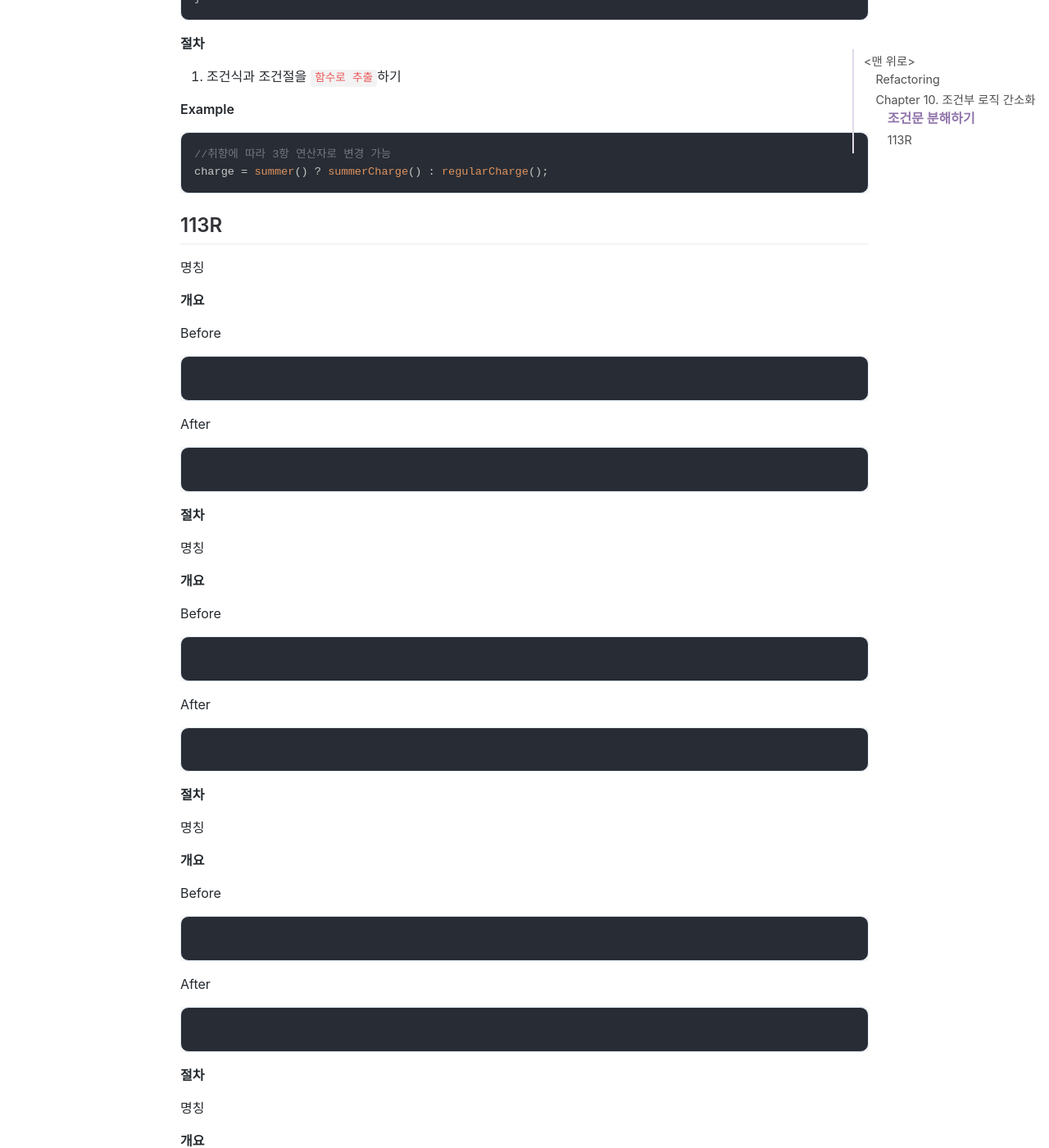
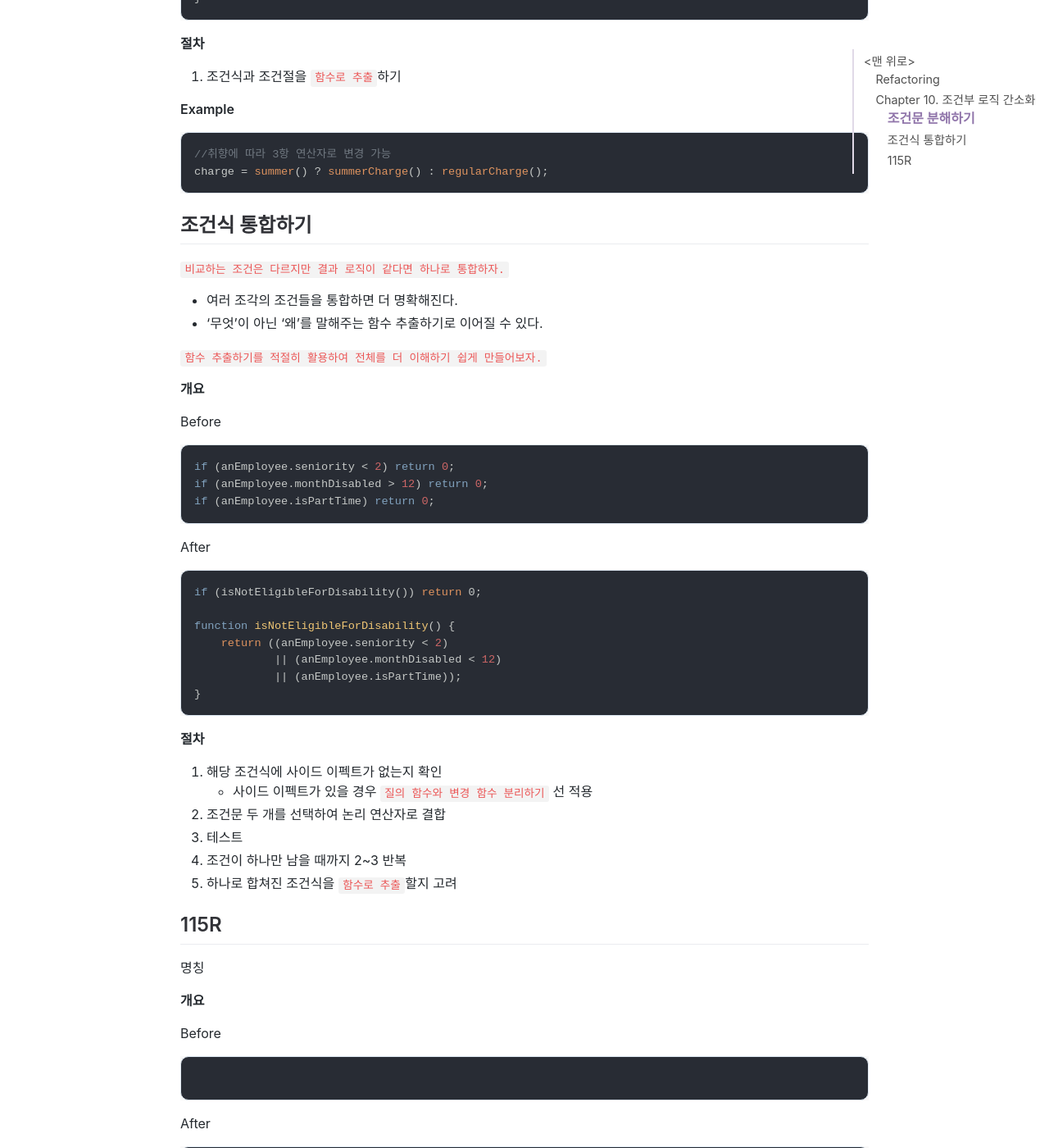
Before and after one commit to jihunparkme/jihunparkme.github.io, a Jekyll site: the page built from _posts/2021-11-27-Refactoring-10.md, in a window 1280 px wide and 1400 px high, scrolled down 1666 px. Shown: the whole window at 82% size. Built offline with Jekyll 4.4.1, drawn with Linux system fonts in a browser that asks for light colours; nearby versions of some CDN libraries; comment, search, counter and statistics services are not loaded; some of the changed text lies outside the part shown.

Commit message:
[Refactoring] 조건식 통합하기

````diff
--- a/_posts/2021-11-27-Refactoring-10.md
+++ b/_posts/2021-11-27-Refactoring-10.md
@@ -26,9 +26,9 @@ Before
 
 ```javascript
 if (!aDate.isBefore(plan.summerStart) && !aDate.isAfter(plan.summerEnd)) {
-  charge = quantity * plan.summerRate;
+    charge = quantity * plan.summerRate;
 } else {
-  charge = quantity * plan.regularRate + plan.regularServiceCharge;
+    charge = quantity * plan.regularRate + plan.regularServiceCharge;
 }
 ```
 
@@ -36,21 +36,21 @@ After
 
 ```javascript
 if (summer()) {
-  charge = summerCharge();
+    charge = summerCharge();
 } else {
-  charge = regularCharge();
+    charge = regularCharge();
 }
 
 function summer() {
-  return !aDate.isBefore(plan.summerStart) && !aDate.isAfter(plan.summerEnd);
+    return !aDate.isBefore(plan.summerStart) && !aDate.isAfter(plan.summerEnd);
 }
 
 function summerCharge() {
-  return quantity * plan.summerRate;
+    return quantity * plan.summerRate;
 }
 
 function regularCharge() {
-  return quantity * plan.regularRate + plan.regularServiceCharge;
+    return quantity * plan.regularRate + plan.regularServiceCharge;
 }
 ```
 
@@ -65,7 +65,47 @@ function regularCharge() {
 charge = summer() ? summerCharge() : regularCharge();
 ```
 
-## 113R
+## 조건식 통합하기
+
+`비교하는 조건은 다르지만 결과 로직이 같다면 하나로 통합하자.`
+
+- 여러 조각의 조건들을 통합하면 더 명확해진다.
+- '무엇'이 아닌 '왜'를 말해주는 함수 추출하기로 이어질 수 있다.
+
+`함수 추출하기를 적절히 활용하여 전체를 더 이해하기 쉽게 만들어보자.`
+
+**개요**
+
+Before
+
+```javascript
+if (anEmployee.seniority < 2) return 0;
+if (anEmployee.monthDisabled > 12) return 0;
+if (anEmployee.isPartTime) return 0;
+```
+
+After
+
+```javascript
+if (isNotEligibleForDisability()) return 0;
+
+function isNotEligibleForDisability() {
+    return ((anEmployee.seniority < 2)
+            || (anEmployee.monthDisabled < 12)
+            || (anEmployee.isPartTime));
+}
+```
+
+**절차**
+
+1. 해당 조건식에 사이드 이펙트가 없는지 확인
+   - 사이드 이펙트가 있을 경우 `질의 함수와 변경 함수 분리하기` 선 적용
+2. 조건문 두 개를 선택하여 논리 연산자로 결합
+3. 테스트
+4. 조건이 하나만 남을 때까지 2~3 반복
+5. 하나로 합쳐진 조건식을 `함수로 추출`할지 고려
+
+## 115R
 
 명칭
 
@@ -156,21 +196,3 @@ After
 ```
 
 **절차**
-
-명칭
-
-**개요**
-
-Before
-
-```javascript
-
-```
-
-After
-
-```javascript
-
-```
-
-**절차**
````
